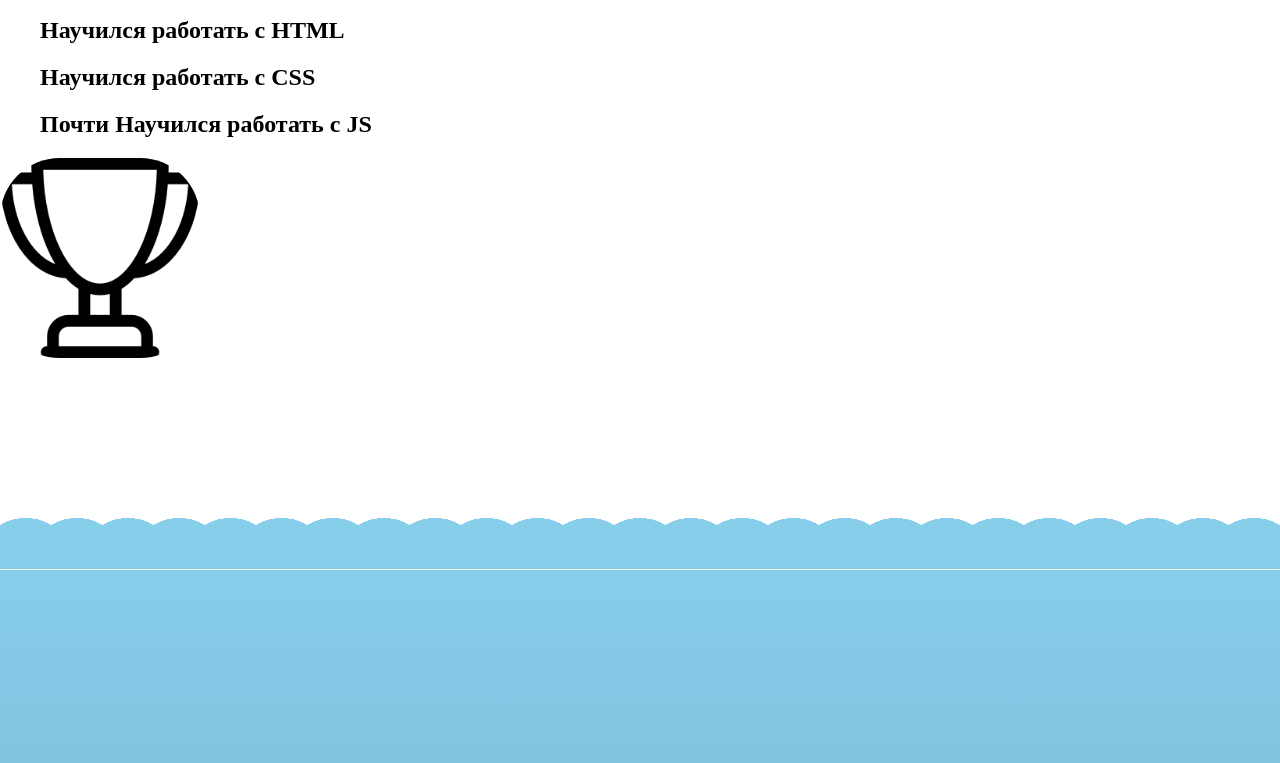
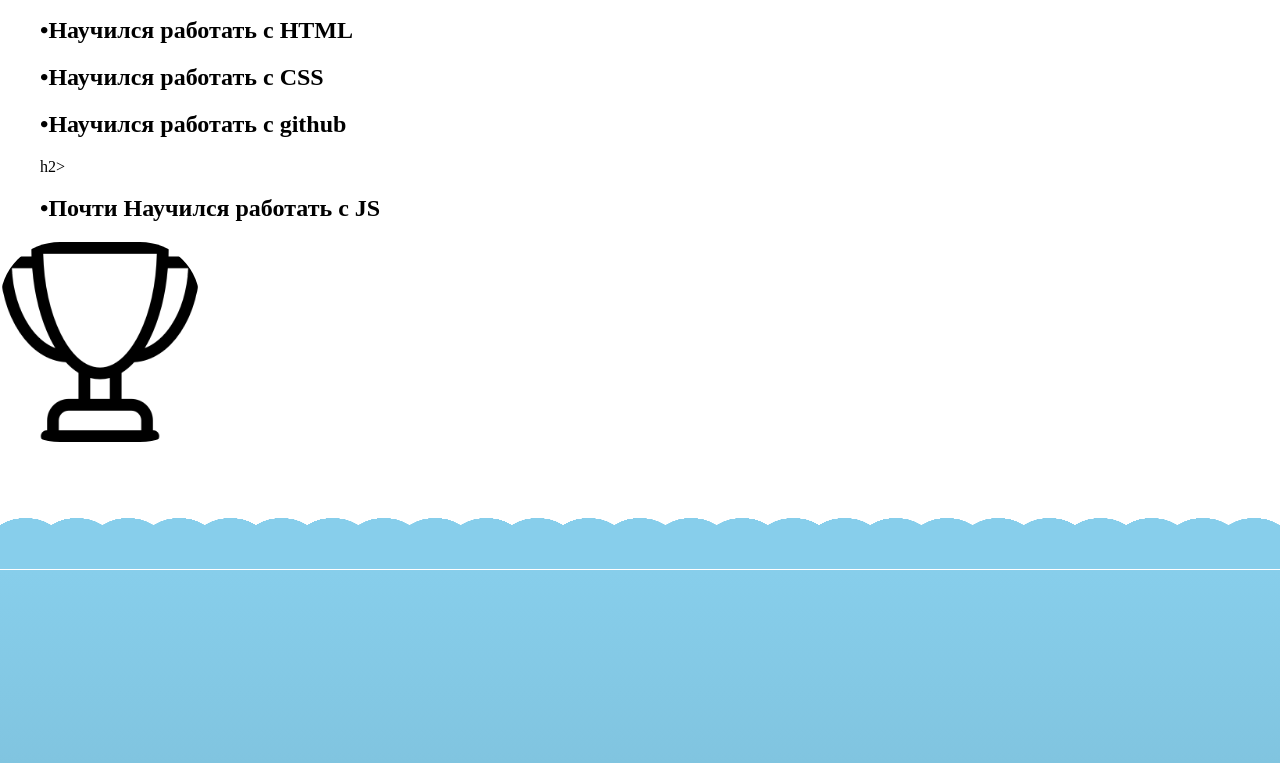
Before and after one commit to nitroglycerian/vizitkaachivments, a plain HTML site: page index.html in a window 1280 px wide. Shown: the part 167-930 px from the top of the page. Drawn offline with Linux system fonts and the light colour scheme.

Commit message:
Update index.html

```diff
--- a/index.html
+++ b/index.html
@@ -18,9 +18,10 @@
   <p>Мои достижения:</p>
   <ul>
 
-    <h2>Научился работать с HTML</h2>
-    <h2>Научился работать с CSS</h2>
-    <h2>Почти Научился работать с JS</h2>
+    <h2>•Научился работать с HTML</h2>
+    <h2>•Научился работать с CSS</h2>
+    <h2>•Научился работать с github</h2>h2>
+    <h2>•Почти Научился работать с JS</h2>
   </ul>
 
 <img src="иконка.png">
```
